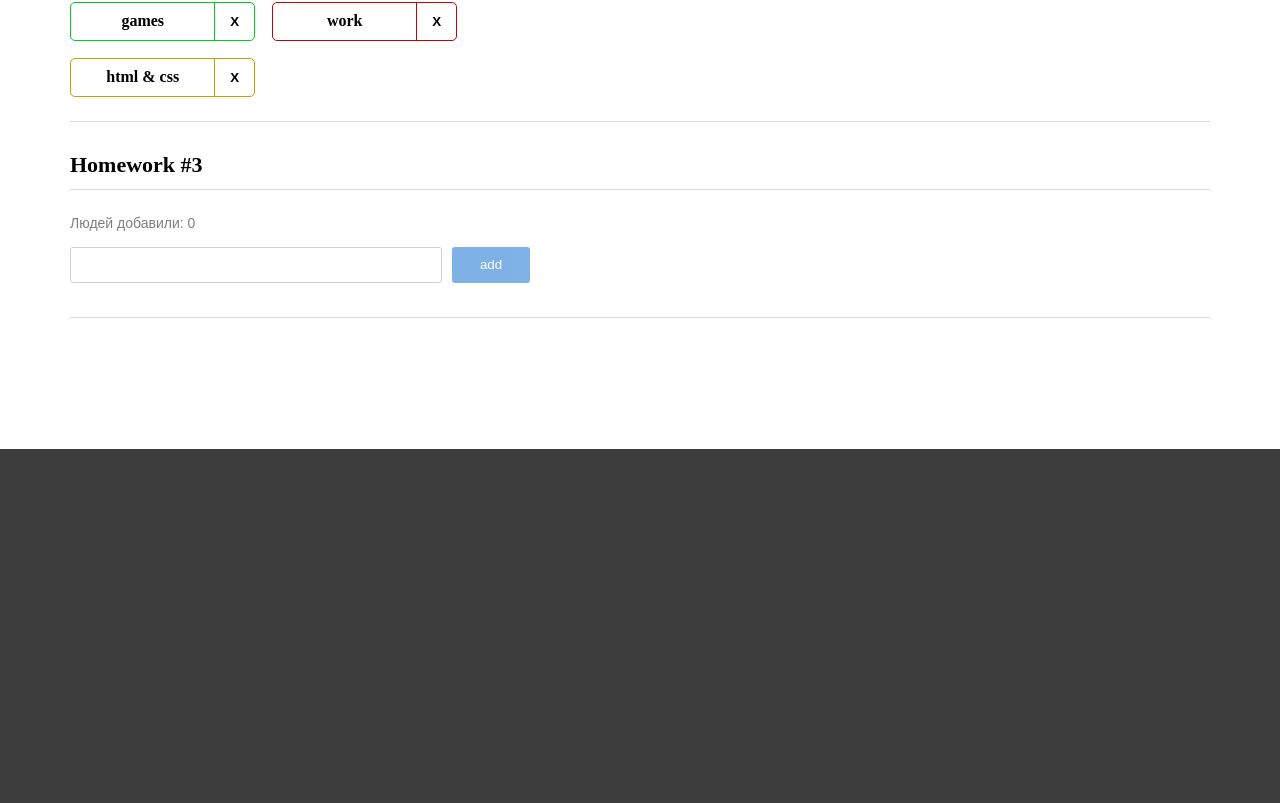
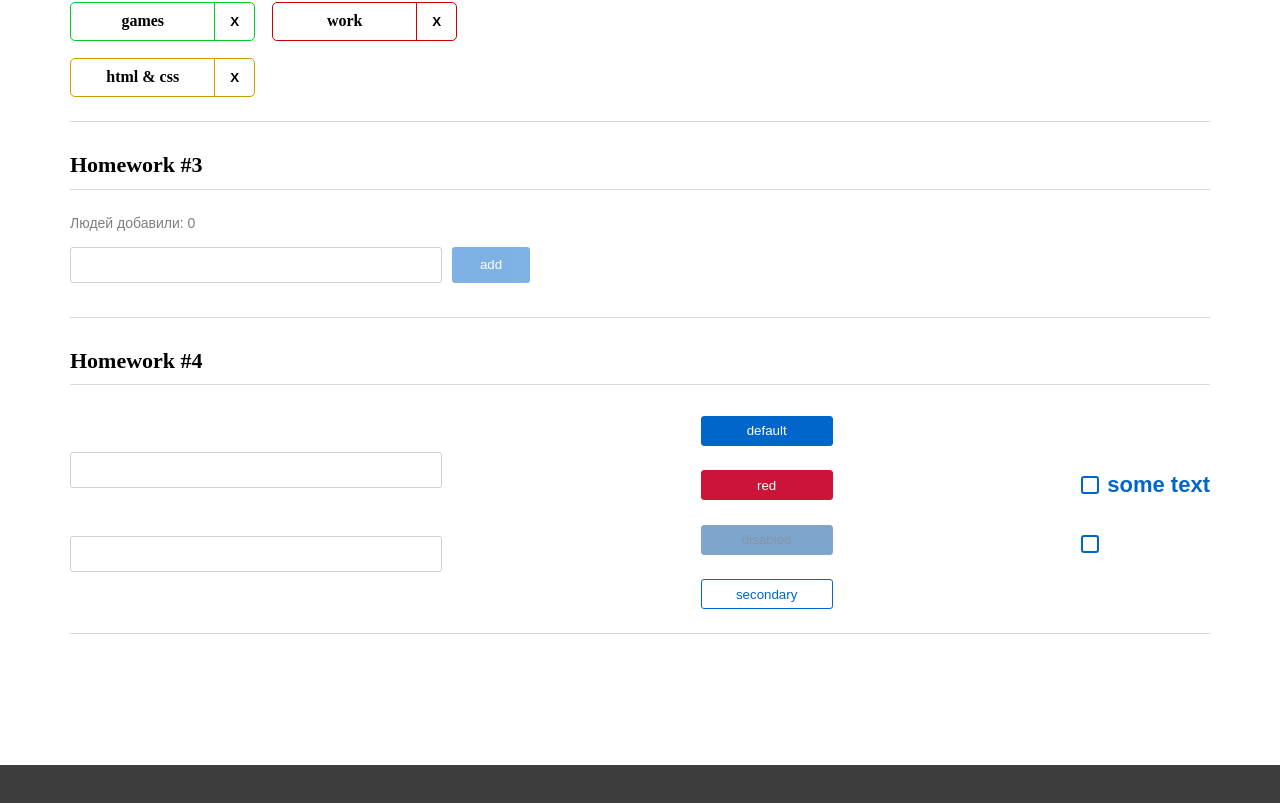
Before and after one commit to asyakz/hws2-master, a React (Create React App) app: page / in a window 1280 px wide. Shown: the part 868-1671 px from the top of the page. Before the commit the page ends 1447 px from the top, so only its background shows below. Built offline with nearby package versions, Linux system fonts and the light colour scheme; the HTML template or start-up script is replaced by a standard one.

Commit message:
add HW4 sprint 2

```diff
--- a/src/s1-main/App.tsx
+++ b/src/s1-main/App.tsx
@@ -3,6 +3,7 @@ import s from './App.module.css'
 import HW1 from '../s2-homeworks/hw01/HW1'
 import HW2 from '../s2-homeworks/hw02/HW2'
 import HW3 from '../s2-homeworks/hw03/HW3'
+import HW4 from '../s2-homeworks/hw04/HW4'
 
 function App() {
   return (
@@ -11,7 +12,7 @@ function App() {
       {/*раскомментировать по ходу выполнения*/}
       <HW2 />
       <HW3/>
-      {/*<HW4/>*/}
+      <HW4/>
 
       {/*при выполнении дз 5 и более - закомментировать здесь дз 1-4, так как они есть внутри дз 5*/}
       {/*<HW5/>*/}
--- a/src/s2-homeworks/hw04/Stand.module.css
+++ b/src/s2-homeworks/hw04/Stand.module.css
@@ -1,4 +1,5 @@
 .stand {
+    margin-top: 30px;
     display: flex;
     justify-content: space-between;
     align-items: center;
--- a/src/s2-homeworks/hw04/common/c1-SuperInputText/SuperInputText.module.css
+++ b/src/s2-homeworks/hw04/common/c1-SuperInputText/SuperInputText.module.css
@@ -2,19 +2,39 @@
 }
 
 .input {
+    color: black;
+    font-family: "Montserrat", sans-serif;
+    padding-left: 10px;
+    padding-right: 10px;
+    font-weight: 500;
+    font-size: 16px;
+    width: 372px;
+    height: 36px;
+    border: 1px solid #D1D1D1;
+    border-radius: 3px;
+    margin-right: 10px;
 }
 
 .inputWrapper {
+    display: flex;
+    flex-direction: column-reverse;
 }
 
 .superInput {
 }
 
 .errorInput {
+    border: 2px solid #CC0000;
+    font-family: "Montserrat", sans-serif;
+    color: #CC0000;
 }
 
 .errorInput:focus {
 }
 
 .error {
+    color: #CC0000;
+    font-family: "Montserrat", sans-serif;
+    font-weight: 400;
+    font-size: 14px;
 }
--- a/src/s2-homeworks/hw04/common/c1-SuperInputText/SuperInputText.tsx
+++ b/src/s2-homeworks/hw04/common/c1-SuperInputText/SuperInputText.tsx
@@ -43,13 +43,18 @@ const SuperInputText: React.FC<SuperInputTextPropsType> = (
     const onKeyPressCallback = (e: KeyboardEvent<HTMLInputElement>) => {
         onKeyPress?.(e)
 
-        onEnter && // если есть пропс onEnter
-        e.key === 'Enter' && // и если нажата кнопка Enter
-        onEnter() // то вызвать его
+        //onEnter && // если есть пропс onEnter
+        //e.key === 'Enter' && // и если нажата кнопка Enter
+        //onEnter() // то вызвать его
+
+        if (e.key === 'Enter' && onEnter) {
+            onEnter();
+        }
     }
 
     const finalSpanClassName = s.error
         + (spanClassName ? ' ' + spanClassName : '')
+
     const finalInputClassName = s.input
         + (error ? ' ' + s.errorInput : ' ' + s.superInput)
         + (className ? ' ' + className : '') // задача на смешивание классов
--- a/src/s2-homeworks/hw04/common/c2-SuperButton/SuperButton.module.css
+++ b/src/s2-homeworks/hw04/common/c2-SuperButton/SuperButton.module.css
@@ -1,36 +1,65 @@
 .button {
+    border-radius: 3px;
+    padding-top: 5px;
+    padding-right: 24px;
+    padding-bottom: 5px;
+    padding-left: 24px;
+    gap: 10px;
+    width: 132px;
+    height: 30px;
+    color: #FFFFFF;
 }
 
 .disabled {
+    background-color: #004D99;
+    border: 1px solid #004D99;
+    color: #002E5C;
+    opacity: .5;
 }
 
 .secondary {
+    color: #0066CC;
+    border: 1px solid #0066CC;
+    background-color: #FFFFFF;
 }
 
 .default {
+    background-color: #0066CC;
+    border: 1px solid #0066CC;
 }
 
 .red {
+    background-color: #CC1439;
+    border: 1px solid #CC1439;
 }
 
 .default:hover {
+    background-color: #0080FF;
 }
 
 .red:hover {
+    background-color: #FF1A47;
 }
 
 .secondary:hover {
+    background-color: #E5F0FA;
 }
 
-
 .default:active {
+    background-color: #0059B2;
 }
 
 .secondary:active {
+    background-color: #C9E5FF;
 }
 
 .red:active {
+    background-color: #B21232;
 }
 
 .button:disabled {
+    background-color: #004D99;
+    border: 1px solid #004D99;
+    color: #002E5C;
+    opacity: .5;
 }
--- a/src/s2-homeworks/hw04/common/c2-SuperButton/SuperButton.tsx
+++ b/src/s2-homeworks/hw04/common/c2-SuperButton/SuperButton.tsx
@@ -17,12 +17,8 @@ const SuperButton: React.FC<SuperButtonPropsType> = (
         ...restProps // все остальные пропсы попадут в объект restProps, там же будет children
     }
 ) => {
-    const finalClassName = s.button
-        // + (disabled
-        //         ? ...
-        //         : xType === 'red'
-        //             ? ...
-        + (className ? ' ' + className : '') // задачка на смешивание классов
+    const finalClassName = `${s.button}
+        ${disabled ? s.disabled : xType === 'red' ? s.red : xType === 'secondary' ? s.secondary : s.default} ${className ? className : ''}` // задачка на смешивание классов
 
     return (
         <button
--- a/src/s2-homeworks/hw04/common/c3-SuperCheckbox/SuperCheckbox.tsx
+++ b/src/s2-homeworks/hw04/common/c3-SuperCheckbox/SuperCheckbox.tsx
@@ -28,7 +28,10 @@ const SuperCheckbox: React.FC<SuperCheckboxPropsType> = (
 ) => {
     const onChangeCallback = (e: ChangeEvent<HTMLInputElement>) => {
         // задачка на написание онченджа
-
+        // Вызываем onChange, если он передан
+        onChange?.(e);
+        // Вызываем onChangeChecked, если он передан
+        onChangeChecked?.(e.target.checked);
     }
 
     const finalInputClassName = s.checkbox
```
